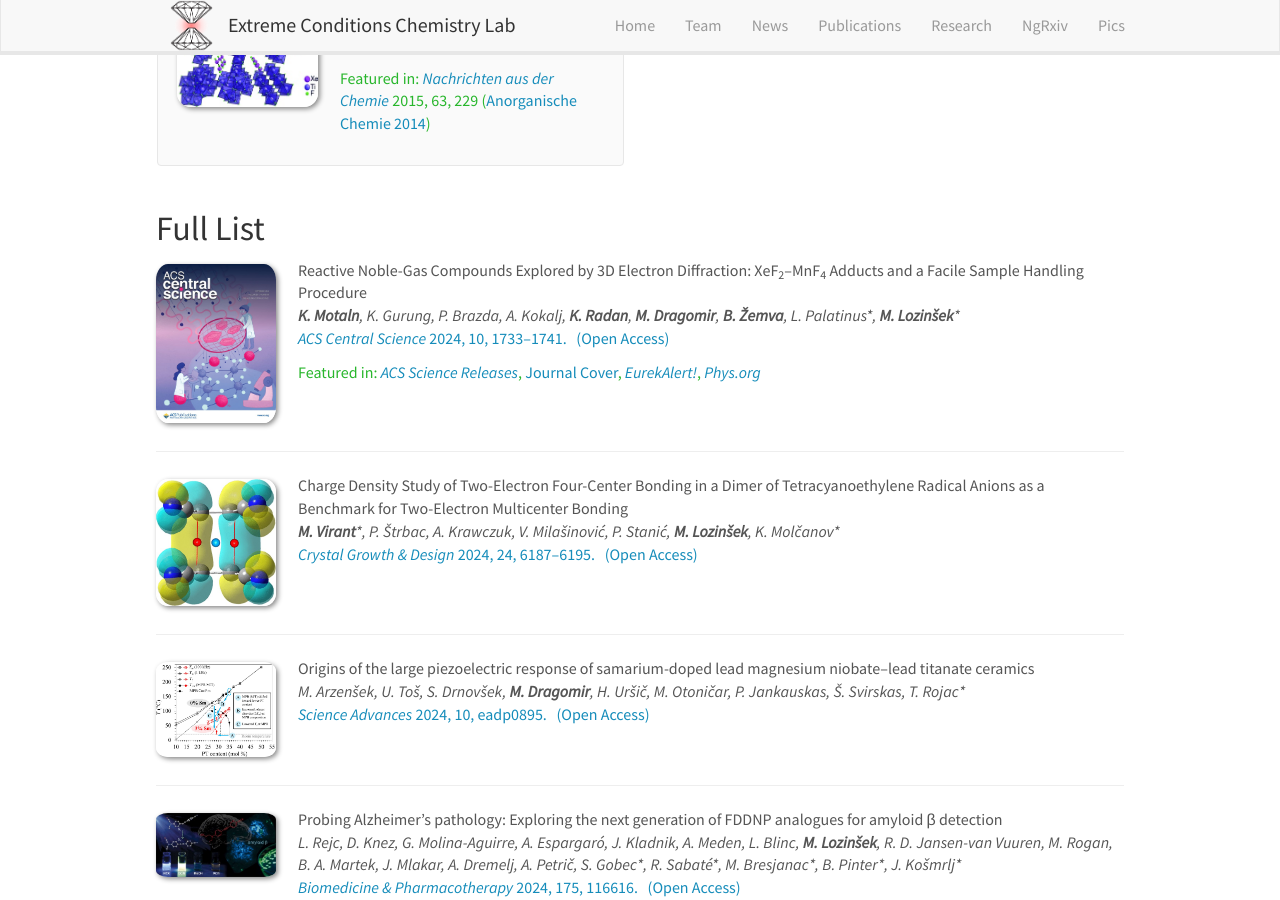
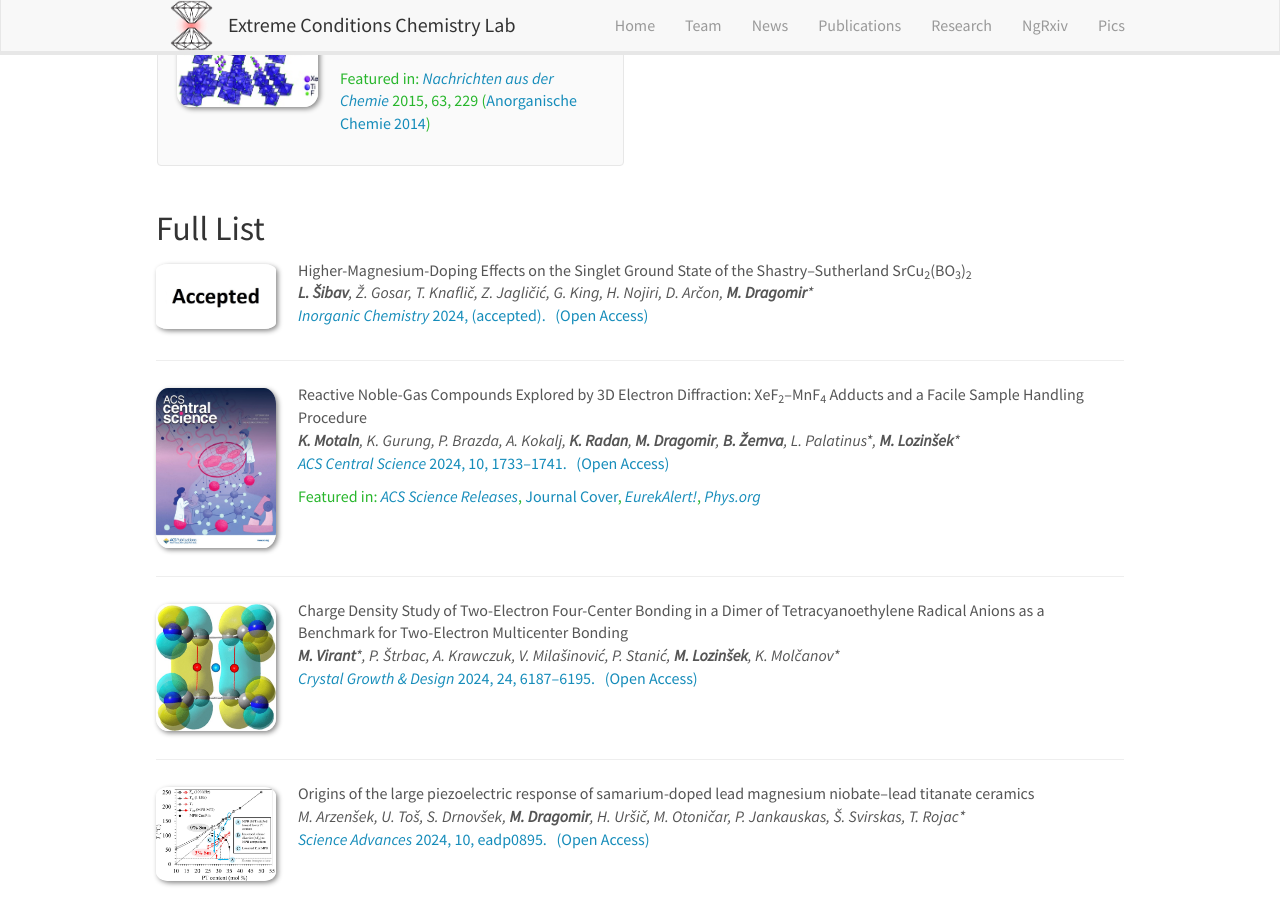
Before and after one commit to eccl-jsi/eccl-jsi.github.io, a Jekyll site: the page built from _pages/publications.md, in a window 1280 px wide and 900 px high, scrolled down 1733 px. Built offline with Jekyll 4.4.1, drawn with Linux system fonts in a browser that asks for light colours; nearby versions of some CDN libraries.

Commit message:
Update publist.yml

```diff
--- a/_data/publist.yml
+++ b/_data/publist.yml
@@ -1,4 +1,13 @@
 ---
+-
+  authors: "<b>L. Šibav</b>, Ž. Gosar, T. Knaflič, Z. Jagličić, G. King, H. Nojiri, D. Arčon, <b>M. Dragomir</b>*"
+  description: ""
+  highlight: 0
+  image: Accepted.jpg
+  link:
+    display: "<i>Inorganic Chemistry</i> 2024, (accepted). &nbsp;&nbsp;(Open Access)"
+    url: "https://doi.org/10.1021/acs.inorgchem.4c02398"
+  title: "Higher-Magnesium-Doping Effects on the Singlet Ground State of the Shastry–Sutherland SrCu<sub>2</sub>(BO<sub>3</sub>)<sub>2</sub>"
 -
   authors: "<b>K. Motaln</b>, K. Gurung, P. Brazda, A. Kokalj, <b>K. Radan</b>, <b>M. Dragomir</b>, <b>B. Žemva</b>, L. Palatinus&#42;, <b>M. Lozinšek</b>*"
   description: ""
```
